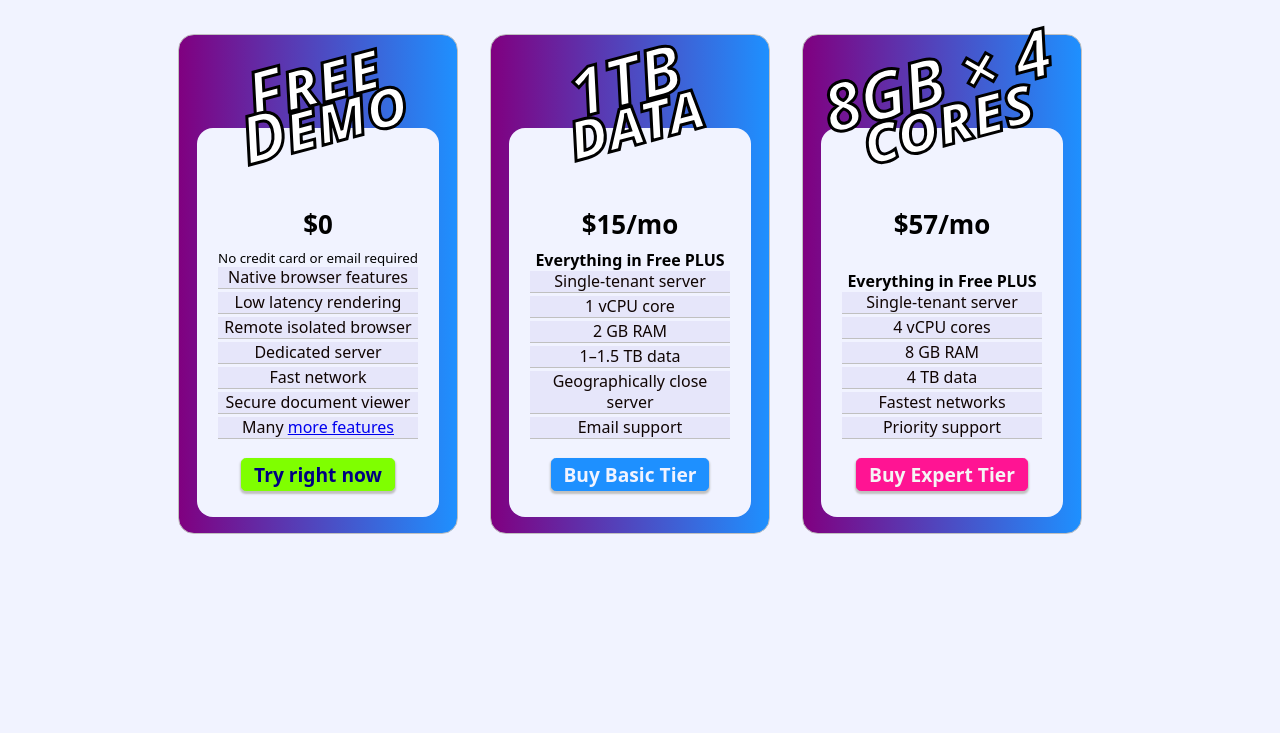
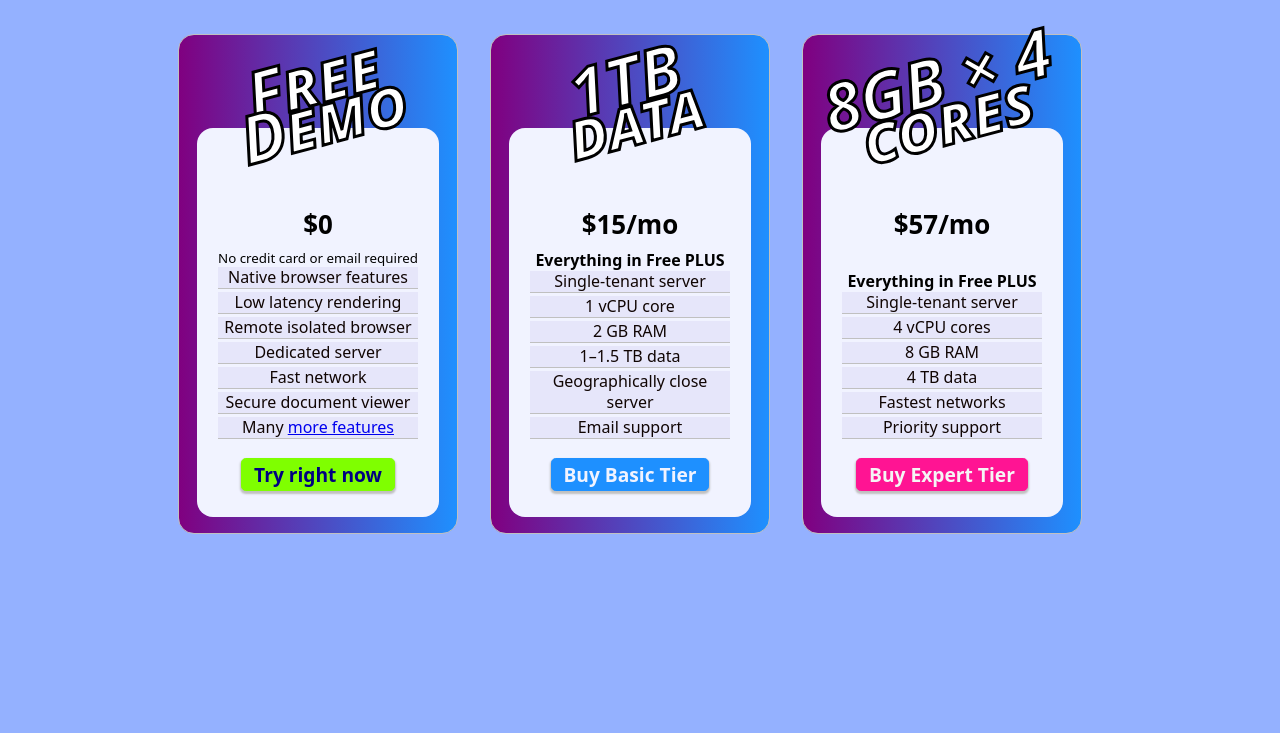
Before and after one commit to crisdosyago/vf-demo-landing, a website: page index.html in a window 1280 px wide. Shown: the part 67-800 px from the top of the page. Drawn offline with Linux system fonts and the light colour scheme.

Commit message:
"Better color"

```diff
--- a/index.html
+++ b/index.html
@@ -13,6 +13,9 @@
       --softer: whitesmoke;
 
       --blue: dodgerblue;
+      /* https://johncarlosbaez.wordpress.com/2022/01/16/the-color-of-infinite-temperature/ */
+      --sky: #94b1ff;
+
       --green: chartreuse;
       --red: deeppink;
 
@@ -37,7 +40,7 @@
     }
 
     :root {
-      background: var(--white);
+      background: var(--sky);
       font-family: var(--font);
     }
 
```
Also changed, not shown: package.json (+5 -3 lines), 1 other file.
